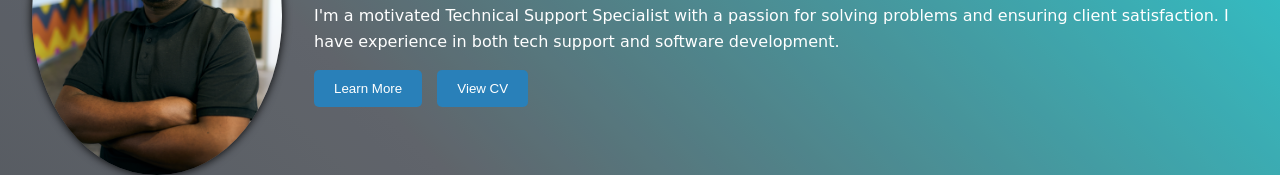
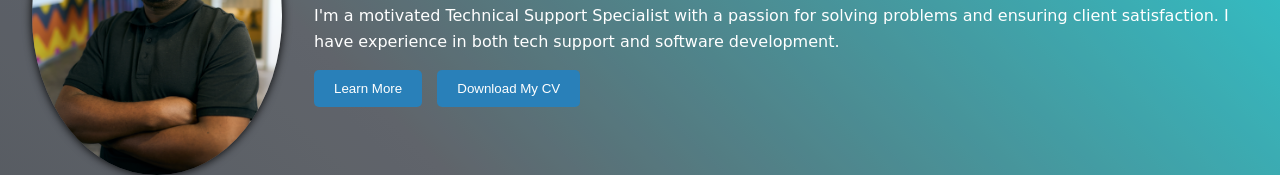
Before and after one commit to MashuduK/PortfolioSite, a plain HTML site: page index.html in a window 1280 px wide. Shown: the part 834-1009 px from the top of the page. Drawn offline with Linux system fonts and the light colour scheme.

Commit message:
new save me cv update

```diff
--- a/index.html
+++ b/index.html
@@ -33,7 +33,7 @@
         <h2>About Me</h2>
         <p id="about-paragraph">I'm a motivated Technical Support Specialist with a passion for solving problems and ensuring client satisfaction. I have experience in both tech support and software development.</p>
         <button id="learnMoreButton">Learn More</button>
-        <button id="cvButton">View CV</button>
+        <button id="cvButton">Download My CV</button>
       </div>
     </div>
   </section>
```
